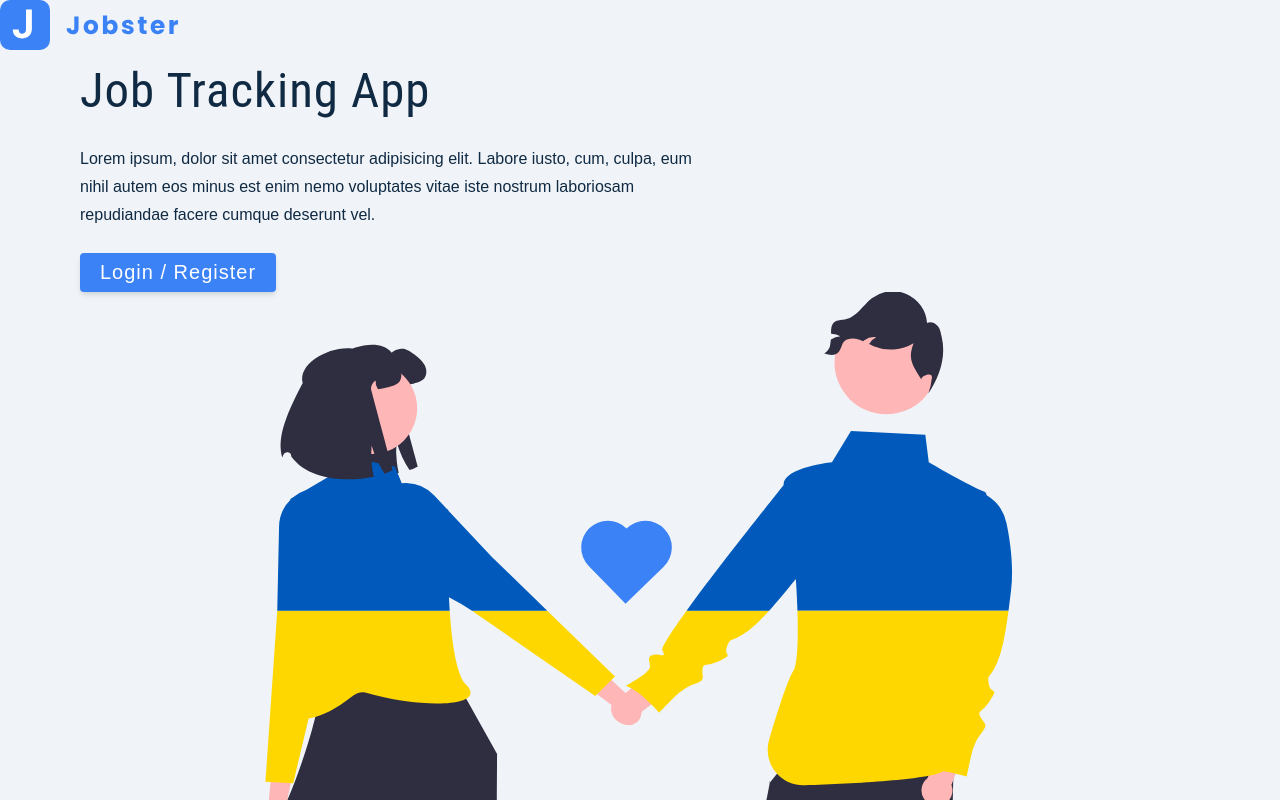
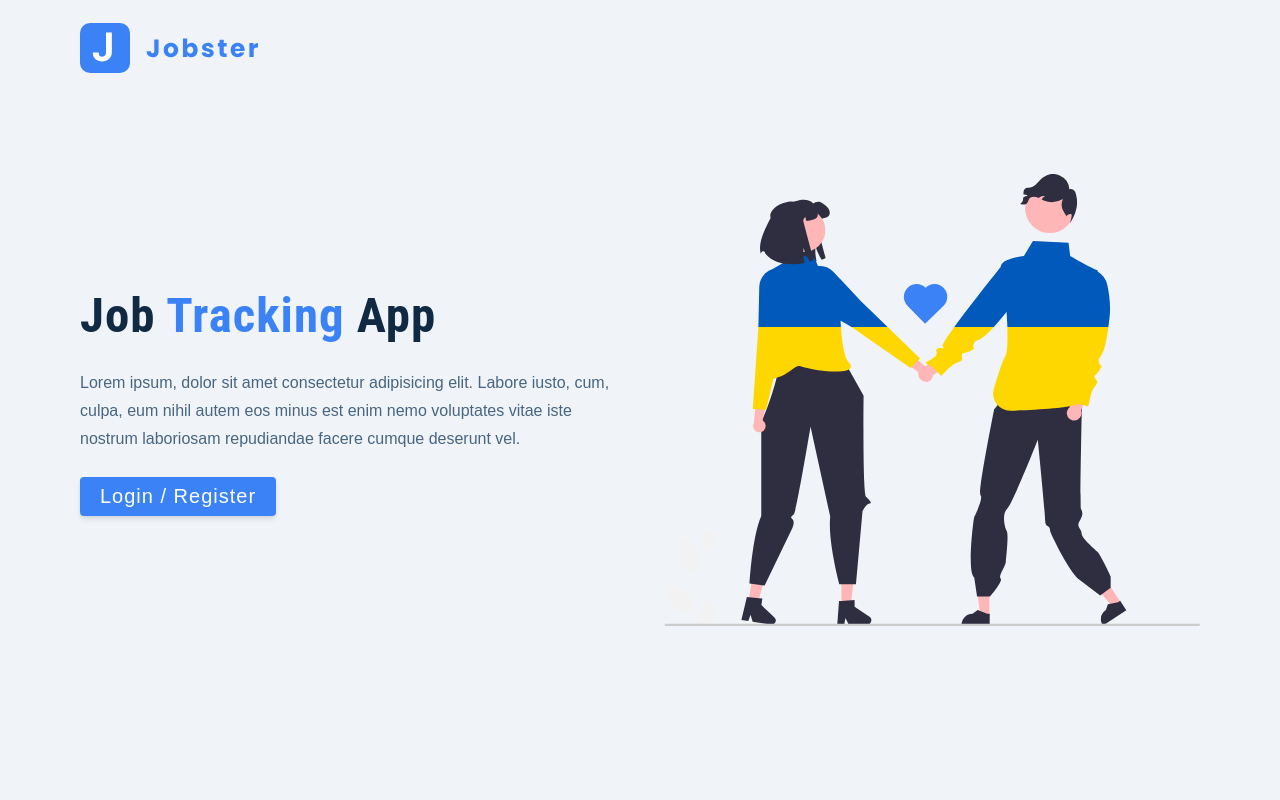
Before and after one commit to shawlu95/react-redux-toolkit-jobster, a React (Create React App) app: page / in a window 1280 px wide. Shown: the top 800 px of the page. Built offline with nearby package versions, Linux system fonts and the light colour scheme.

Commit message:
Styling Landing page

```diff
--- a/src/pages/Landing.js
+++ b/src/pages/Landing.js
@@ -1,9 +1,11 @@
+import styled from 'styled-components';
+
 import logo from '../assets/images/logo.svg';
 import main from '../assets/images/main.svg';
 
 const Landing = () => {
   return (
-    <main>
+    <Wrapper>
       <nav>
         <img src={logo} alt='jobster logo' className='logo' />
       </nav>
@@ -22,8 +24,46 @@
         </div>
         <img src={main} alt='job hubt' className='img main-img' />
       </div>
-    </main>
+    </Wrapper>
   );
 };
 
+const Wrapper = styled.main`
+  nav {
+    width: var(--fluid-width);
+    max-width: var(--max-width);
+    margin: 0 auto;
+    height: var(--nav-height);
+    display: flex;
+    align-items: center;
+  }
+  .page {
+    min-height: calc(100vh - var(--nav-height));
+    display: grid;
+    align-items: center;
+    margin-top: -3rem;
+  }
+  h1 {
+    font-weight: 700;
+    span {
+      color: var(--primary-500);
+    }
+  }
+  p {
+    color: var(--grey-600);
+  }
+  .main-img {
+    display: none;
+  }
+  @media (min-width: 992px) {
+    .page {
+      grid-template-columns: 1fr 1fr;
+      column-gap: 3rem;
+    }
+    .main-img {
+      display: block;
+    }
+  }
+`;
+
 export default Landing;
```
